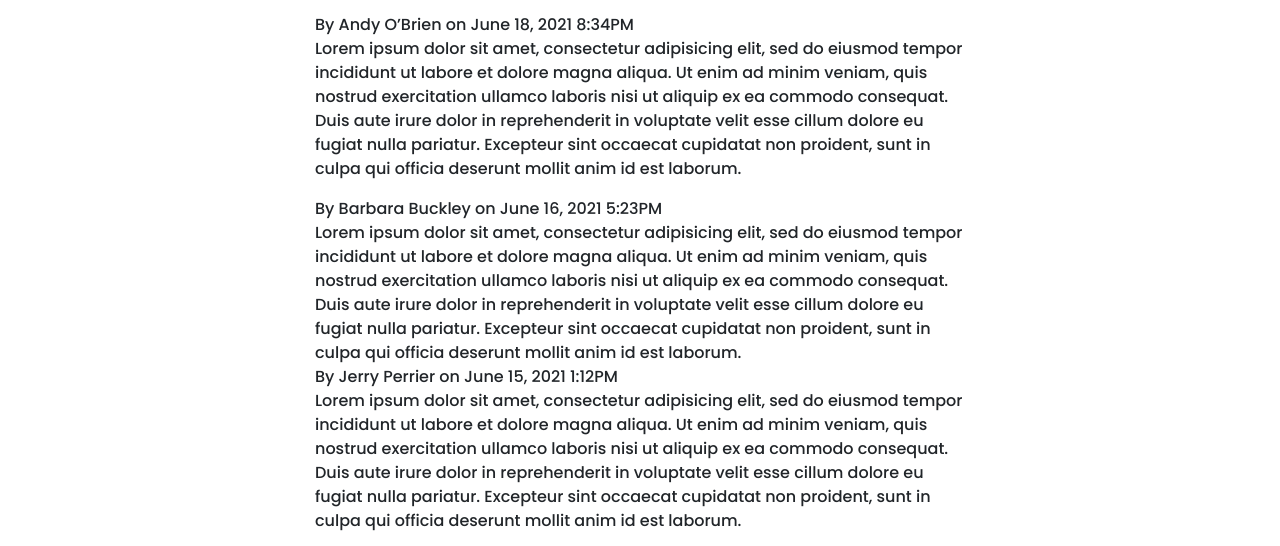
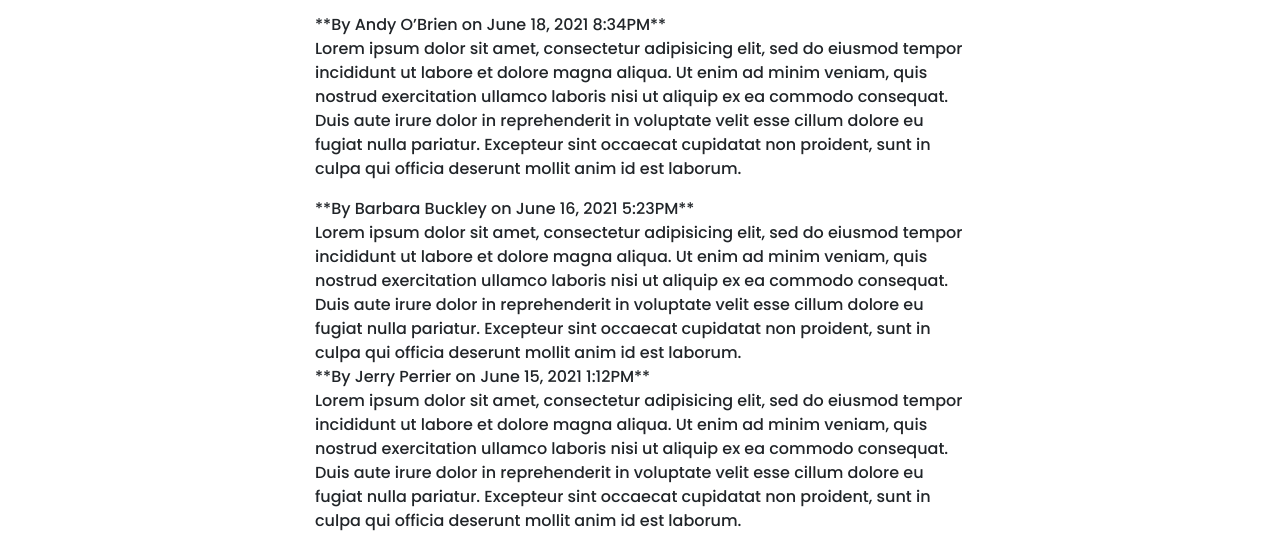
Before and after one commit to asimeoli/ad649_teamc, a plain HTML site: page blog.html in a window 1280 px wide. Shown: the part 628-1174 px from the top of the page. Drawn offline with nearby package versions, Linux system fonts and the light colour scheme.

Commit message:
Update blog.html

```diff
--- a/blog.html
+++ b/blog.html
@@ -70,15 +70,16 @@
 
                 <br>
                 <p>
-                    By Andy O’Brien on June 18, 2021 8:34PM
+                    **By Andy O’Brien on June 18, 2021 8:34PM**
                     <br>
                     Lorem ipsum dolor sit amet, consectetur adipisicing elit, sed do eiusmod tempor incididunt ut labore et dolore magna aliqua. Ut enim ad minim veniam, quis nostrud exercitation ullamco laboris nisi ut aliquip ex ea commodo consequat. Duis aute irure dolor in reprehenderit in voluptate velit esse cillum dolore eu fugiat nulla pariatur. Excepteur sint occaecat cupidatat non proident, sunt in culpa qui officia deserunt mollit anim id est laborum.
                     <div>
-                    By Barbara Buckley on June 16, 2021 5:23PM
+                    **By Barbara Buckley on June 16, 2021 5:23PM**
                     <br>
                     Lorem ipsum dolor sit amet, consectetur adipisicing elit, sed do eiusmod tempor incididunt ut labore et dolore magna aliqua. Ut enim ad minim veniam, quis nostrud exercitation ullamco laboris nisi ut aliquip ex ea commodo consequat. Duis aute irure dolor in reprehenderit in voluptate velit esse cillum dolore eu fugiat nulla pariatur. Excepteur sint occaecat cupidatat non proident, sunt in culpa qui officia deserunt mollit anim id est laborum.
-                        </div>
-                    By Jerry Perrier on June 15, 2021 1:12PM
+                    <br>
+                        <div>
+                    **By Jerry Perrier on June 15, 2021 1:12PM**
                     <br>
                     Lorem ipsum dolor sit amet, consectetur adipisicing elit, sed do eiusmod tempor incididunt ut labore et dolore magna aliqua. Ut enim ad minim veniam, quis nostrud exercitation ullamco laboris nisi ut aliquip ex ea commodo consequat. Duis aute irure dolor in reprehenderit in voluptate velit esse cillum dolore eu fugiat nulla pariatur. Excepteur sint occaecat cupidatat non proident, sunt in culpa qui officia deserunt mollit anim id est laborum.
                 </p>
```
